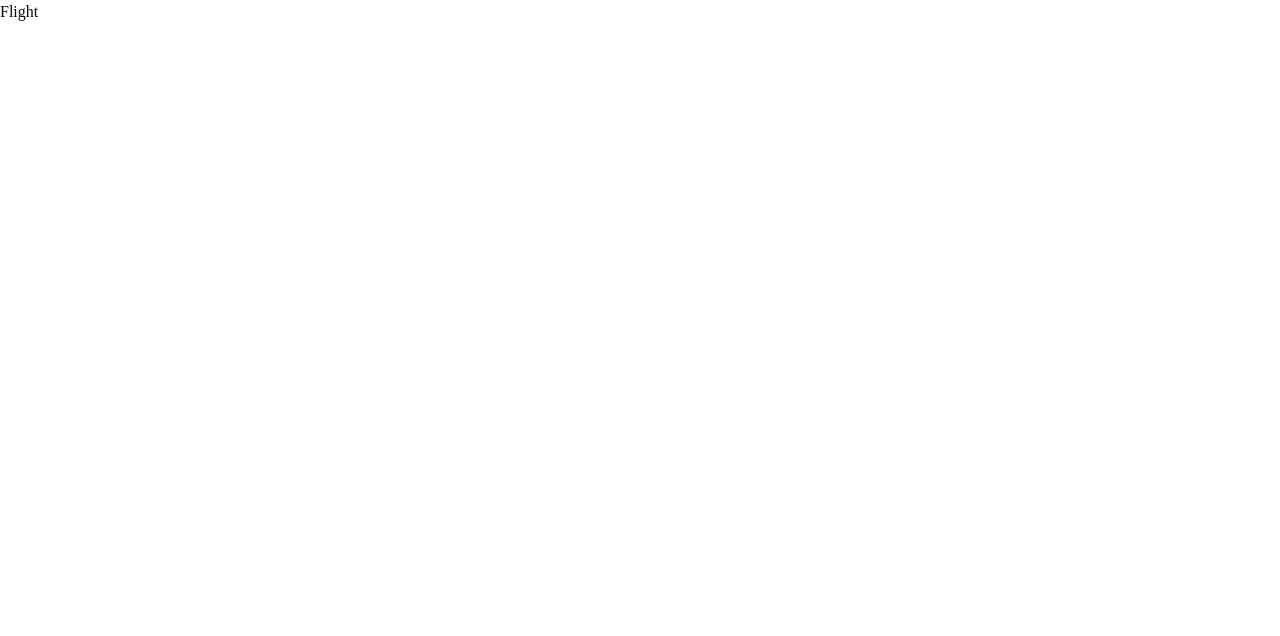
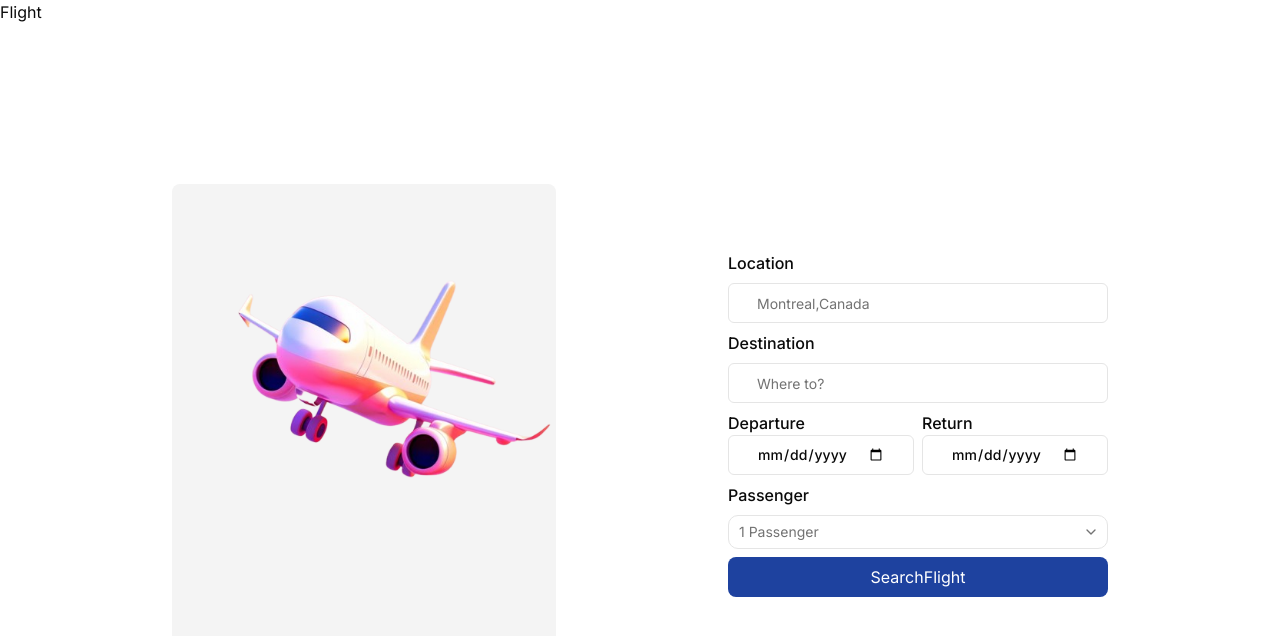
Before and after one commit to Abdulrahmanfawzy/safarni-team-1-R13, a Next.js app: page /flights in a window 1280 px wide. Shown: the top 636 px of the page. Built offline with nearby package versions, Linux system fonts and the light colour scheme.

Commit message:
feat: initialize base layout, styles, select component, and flight search feature

```diff
--- a/src/app/(booking)/flights/page.tsx
+++ b/src/app/(booking)/flights/page.tsx
@@ -1,7 +1,9 @@
+import SearchFlight from "@/features/flights/components/SearchFlight";
 const Fight = () => {
     return (
         <div>
             <h1>Flight</h1>
+            <SearchFlight />
         </div>
     )
 }
--- a/src/app/globals.css
+++ b/src/app/globals.css
@@ -46,6 +46,9 @@
   --radius-2xl: calc(var(--radius) * 1.8);
   --radius-3xl: calc(var(--radius) * 2.2);
   --radius-4xl: calc(var(--radius) * 2.6);
+  /* Solid Gray  */
+  --color-solid-gray:var(--app-solid-gray);
+  --color-light-gray:var(--app-light-gray);
 }
 
 :root {
@@ -83,6 +86,10 @@
   --sidebar-ring: oklch(0.708 0 0);
   /* priamry */
   --app-primary:#1E429F;
+
+  /* Gray  */
+  --app-solid-gray:#373737;
+  --app-light-gray:#F4F4F4 ;
 }
 
 .dark {
--- a/src/app/layout.tsx
+++ b/src/app/layout.tsx
@@ -1,7 +1,10 @@
 import type { Metadata } from "next";
-import { Geist, Geist_Mono } from "next/font/google";
+import { Geist, Geist_Mono, Inter } from "next/font/google";
 import "./globals.css";
 
+const inter = Inter({
+  subsets:["latin"]
+})
 const geistSans = Geist({
   variable: "--font-geist-sans",
   subsets: ["latin"],
@@ -13,7 +16,7 @@
 });
 
 export const metadata: Metadata = {
-  title: "Create Next App",
+  title: "Safarni",
   description: "Generated by create next app",
 };
 
@@ -21,7 +24,7 @@
   return (
     <html
       lang="en"
-      className={`${geistSans.variable} ${geistMono.variable} h-full antialiased`}
+      className={`${inter.className} h-full antialiased`}
     >
       <body className="min-h-full flex flex-col">{children}</body>
     </html>
--- /dev/null
+++ b/src/components/ui/select.tsx
@@ -0,0 +1,200 @@
+"use client"
+
+import * as React from "react"
+import { Select as SelectPrimitive } from "@base-ui/react/select"
+import { cn } from "cn"
+import { ChevronDownIcon, CheckIcon, ChevronUpIcon } from "lucide-react"
+
+const Select = SelectPrimitive.Root
+
+function SelectGroup({ className, ...props }: SelectPrimitive.Group.Props) {
+  return (
+    <SelectPrimitive.Group
+      data-slot="select-group"
+      className={cn("scroll-my-1 p-1", className)}
+      {...props}
+    />
+  )
+}
+
+function SelectValue({ className, ...props }: SelectPrimitive.Value.Props) {
+  return (
+    <SelectPrimitive.Value
+      data-slot="select-value"
+      className={cn("flex flex-1 text-left", className)}
+      {...props}
+    />
+  )
+}
+
+function SelectTrigger({
+  className,
+  size = "default",
+  children,
+  ...props
+}: SelectPrimitive.Trigger.Props & {
+  size?: "sm" | "default"
+}) {
+  return (
+    <SelectPrimitive.Trigger
+      data-slot="select-trigger"
+      data-size={size}
+      className={cn(
+        "flex w-fit items-center justify-between gap-1.5 rounded-lg border border-input bg-transparent py-2 pr-2 pl-2.5 text-sm whitespace-nowrap transition-colors outline-none select-none focus-visible:border-ring focus-visible:ring-3 focus-visible:ring-ring/50 disabled:cursor-not-allowed disabled:opacity-50 aria-invalid:border-destructive aria-invalid:ring-3 aria-invalid:ring-destructive/20 data-placeholder:text-muted-foreground data-[size=default]:h-8 data-[size=sm]:h-7 data-[size=sm]:rounded-[min(var(--radius-md),10px)] *:data-[slot=select-value]:line-clamp-1 *:data-[slot=select-value]:flex *:data-[slot=select-value]:items-center *:data-[slot=select-value]:gap-1.5 dark:bg-input/30 dark:hover:bg-input/50 dark:aria-invalid:border-destructive/50 dark:aria-invalid:ring-destructive/40 [&_svg]:pointer-events-none [&_svg]:shrink-0 [&_svg:not([class*='size-'])]:size-4",
+        className
+      )}
+      {...props}
+    >
+      {children}
+      <SelectPrimitive.Icon
+        render={
+          <ChevronDownIcon className="pointer-events-none size-4 text-muted-foreground" />
+        }
+      />
+    </SelectPrimitive.Trigger>
+  )
+}
+
+function SelectContent({
+  className,
+  children,
+  side = "bottom",
+  sideOffset = 4,
+  align = "center",
+  alignOffset = 0,
+  alignItemWithTrigger = true,
+  ...props
+}: SelectPrimitive.Popup.Props &
+  Pick<
+    SelectPrimitive.Positioner.Props,
+    "align" | "alignOffset" | "side" | "sideOffset" | "alignItemWithTrigger"
+  >) {
+  return (
+    <SelectPrimitive.Portal>
+      <SelectPrimitive.Positioner
+        side={side}
+        sideOffset={sideOffset}
+        align={align}
+        alignOffset={alignOffset}
+        alignItemWithTrigger={alignItemWithTrigger}
+        className="isolate z-50"
+      >
+        <SelectPrimitive.Popup
+          data-slot="select-content"
+          data-align-trigger={alignItemWithTrigger}
+          className={cn("relative isolate z-50 max-h-(--available-height) w-(--anchor-width) min-w-36 origin-(--transform-origin) overflow-x-hidden overflow-y-auto rounded-lg bg-popover text-popover-foreground shadow-md ring-1 ring-foreground/10 duration-100 data-[align-trigger=true]:animate-none data-[side=bottom]:slide-in-from-top-2 data-[side=inline-end]:slide-in-from-left-2 data-[side=inline-start]:slide-in-from-right-2 data-[side=left]:slide-in-from-right-2 data-[side=right]:slide-in-from-left-2 data-[side=top]:slide-in-from-bottom-2 data-open:animate-in data-open:fade-in-0 data-open:zoom-in-95 data-closed:animate-out data-closed:fade-out-0 data-closed:zoom-out-95", className )}
+          {...props}
+        >
+          <SelectScrollUpButton />
+          <SelectPrimitive.List>{children}</SelectPrimitive.List>
+          <SelectScrollDownButton />
+        </SelectPrimitive.Popup>
+      </SelectPrimitive.Positioner>
+    </SelectPrimitive.Portal>
+  )
+}
+
+function SelectLabel({
+  className,
+  ...props
+}: SelectPrimitive.GroupLabel.Props) {
+  return (
+    <SelectPrimitive.GroupLabel
+      data-slot="select-label"
+      className={cn("px-1.5 py-1 text-xs text-muted-foreground", className)}
+      {...props}
+    />
+  )
+}
+
+function SelectItem({
+  className,
+  children,
+  ...props
+}: SelectPrimitive.Item.Props) {
+  return (
+    <SelectPrimitive.Item
+      data-slot="select-item"
+      className={cn(
+        "relative flex w-full cursor-default items-center gap-1.5 rounded-md py-1 pr-8 pl-1.5 text-sm outline-hidden select-none focus:bg-accent focus:text-accent-foreground not-data-[variant=destructive]:focus:**:text-accent-foreground data-disabled:pointer-events-none data-disabled:opacity-50 [&_svg]:pointer-events-none [&_svg]:shrink-0 [&_svg:not([class*='size-'])]:size-4 *:[span]:last:flex *:[span]:last:items-center *:[span]:last:gap-2",
+        className
+      )}
+      {...props}
+    >
+      <SelectPrimitive.ItemText className="flex flex-1 shrink-0 gap-2 whitespace-nowrap">
+        {children}
+      </SelectPrimitive.ItemText>
+      <SelectPrimitive.ItemIndicator
+        render={
+          <span className="pointer-events-none absolute right-2 flex size-4 items-center justify-center" />
+        }
+      >
+        <CheckIcon className="pointer-events-none" />
+      </SelectPrimitive.ItemIndicator>
+    </SelectPrimitive.Item>
+  )
+}
+
+function SelectSeparator({
+  className,
+  ...props
+}: SelectPrimitive.Separator.Props) {
+  return (
+    <SelectPrimitive.Separator
+      data-slot="select-separator"
+      className={cn("pointer-events-none -mx-1 my-1 h-px bg-border", className)}
+      {...props}
+    />
+  )
+}
+
+function SelectScrollUpButton({
+  className,
+  ...props
+}: React.ComponentProps<typeof SelectPrimitive.ScrollUpArrow>) {
+  return (
+    <SelectPrimitive.ScrollUpArrow
+      data-slot="select-scroll-up-button"
+      className={cn(
+        "top-0 z-10 flex w-full cursor-default items-center justify-center bg-popover py-1 [&_svg:not([class*='size-'])]:size-4",
+        className
+      )}
+      {...props}
+    >
+      <ChevronUpIcon
+      />
+    </SelectPrimitive.ScrollUpArrow>
+  )
+}
+
+function SelectScrollDownButton({
+  className,
+  ...props
+}: React.ComponentProps<typeof SelectPrimitive.ScrollDownArrow>) {
+  return (
+    <SelectPrimitive.ScrollDownArrow
+      data-slot="select-scroll-down-button"
+      className={cn(
+        "bottom-0 z-10 flex w-full cursor-default items-center justify-center bg-popover py-1 [&_svg:not([class*='size-'])]:size-4",
+        className
+      )}
+      {...props}
+    >
+      <ChevronDownIcon
+      />
+    </SelectPrimitive.ScrollDownArrow>
+  )
+}
+
+export {
+  Select,
+  SelectContent,
+  SelectGroup,
+  SelectItem,
+  SelectLabel,
+  SelectScrollDownButton,
+  SelectScrollUpButton,
+  SelectSeparator,
+  SelectTrigger,
+  SelectValue,
+}
--- /dev/null
+++ b/src/features/flights/components/SearchFlight.tsx
@@ -0,0 +1,78 @@
+import Image from "next/image";
+import Flight from "@/assets/images/1f333dd2b89d7ab8cf544bc5d5b4878e6d6f2f3c.png";
+import { Input } from "@/components/ui/input";
+import { Select, SelectContent, SelectGroup } from "@/components/ui/select";
+import { SelectItem, SelectTrigger, SelectValue } from "@/components/ui/select";
+const SearchFlight = () => {
+  const items = [
+    { label: "1", value: "1" },
+    { label: "2", value: "2" },
+    { label: "3", value: "3" },
+  ];
+  return (
+    <section className="w-full h-screen ">
+      <main className="w-full h-full flex items-center  justify-evenly ">
+        <div className="bg-light-gray  w-[30%] h-[60%] rounded-md">
+          <Image src={Flight} alt="" />
+        </div>
+        <form className="flex flex-col gap-2">
+          <label className="text-base text-app-solid-gray font-medium ">
+            Location
+          </label>
+          <Input
+            type="text"
+            placeholder="Montreal,Canada"
+            className="w-full px-4 py-3  "
+          />
+          <label className="text-base text-app-solid-gray font-medium">
+            Destination
+          </label>
+          <Input
+            type="text"
+            placeholder="Where to?"
+            className="w-full  px-4 py-3 "
+          />
+          <div className="flex gap-2">
+            <label className="text-base text-app-solid-gray font-medium">
+              Departure
+              <Input
+                type="date"
+                placeholder="Depart"
+                className="w-full px-4 py-3 "
+              />
+            </label>
+            <label className="text-base text-app-solid-gray font-medium">
+              Return
+              <Input
+                type="date"
+                placeholder="Return"
+                className="w-full px-4 py-3  "
+              />
+            </label>
+          </div>
+          <label className="text-base text-app-solid-gray font-medium">
+            Passenger
+          </label>
+          <Select items={items}>
+            <SelectTrigger className="w-full py-4">
+              <SelectValue placeholder="1 Passenger" />
+            </SelectTrigger>
+            <SelectContent>
+              <SelectGroup>
+                {items.map((item) => (
+                  <SelectItem key={item.value} value={item.value}>
+                    {item.label}
+                  </SelectItem>
+                ))}
+              </SelectGroup>
+            </SelectContent>
+          </Select>
+          <button type="submit" className="px-4 py-2 bg-primary text-white rounded-md">
+            SearchFlight
+          </button>
+        </form>
+      </main>
+    </section>
+  );
+};
+export default SearchFlight;
```
Also changed, not shown: src/assets/images/1f333dd2b89d7ab8cf544bc5d5b4878e6d6f2f3c.png (added).
